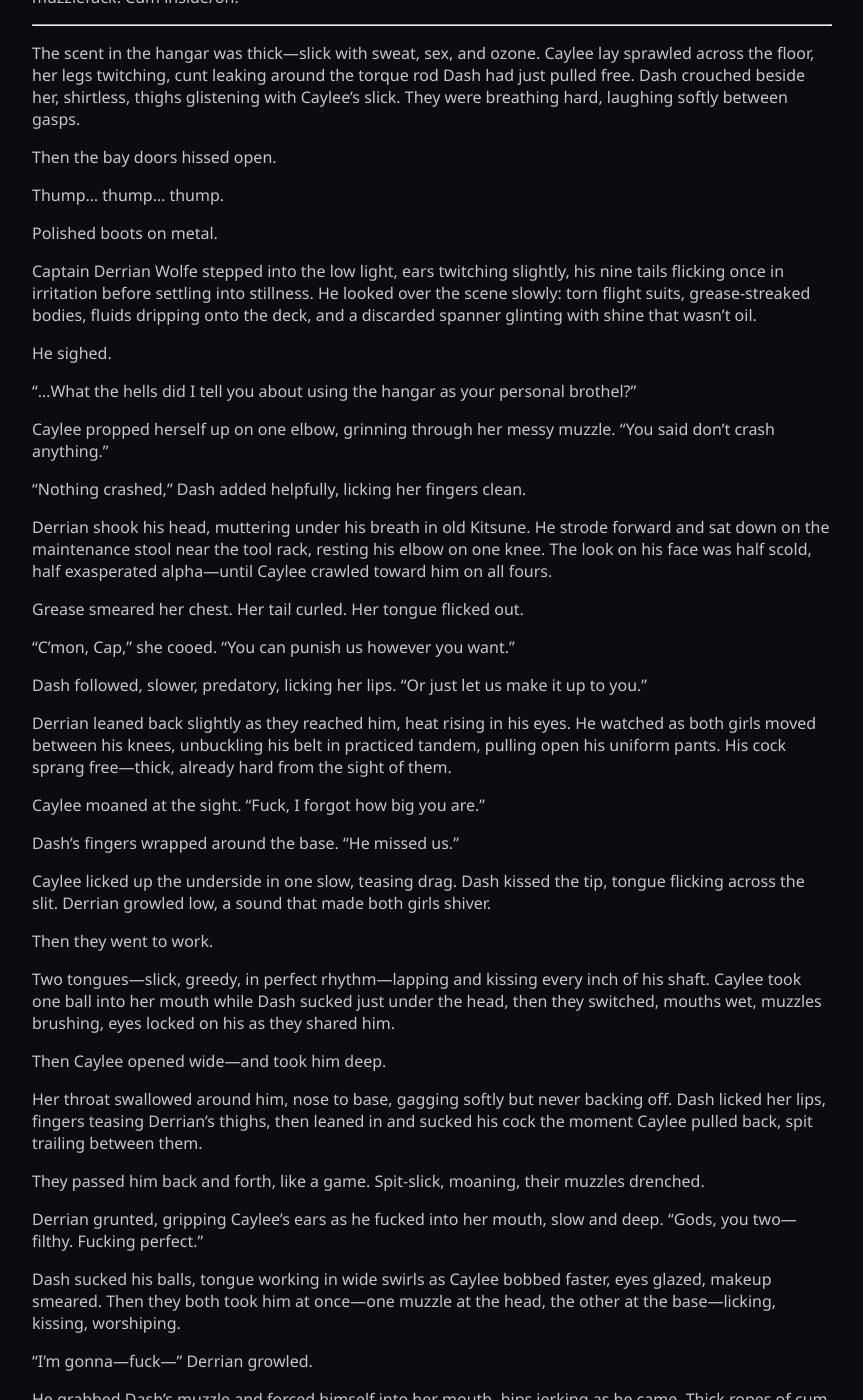
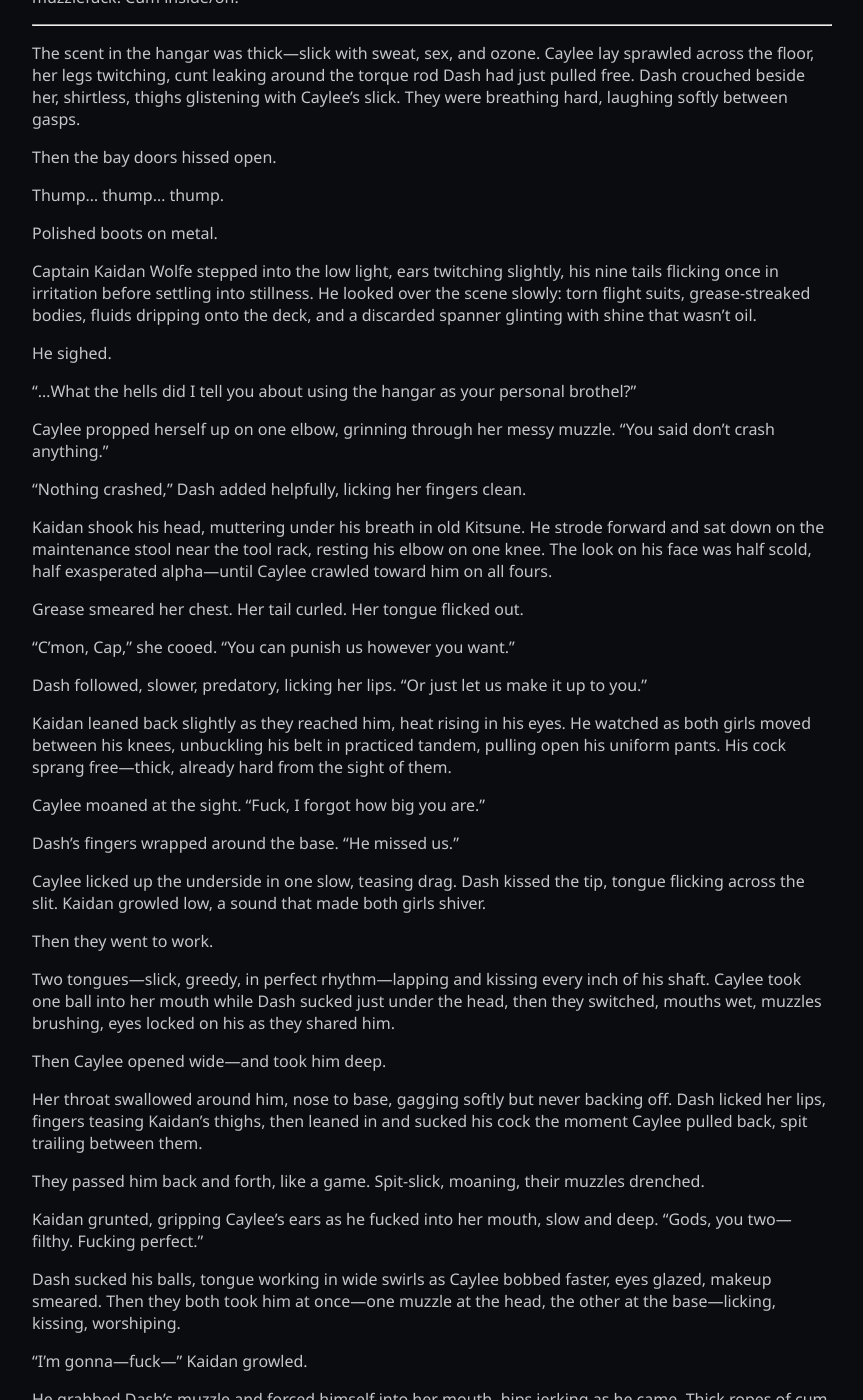
Before and after one commit to fionayyc/last-centurion, a Jekyll site: the page built from red-sector/logs/dash-throttle-n-thrust.md, in a window 1280 px wide and 1400 px high, scrolled down 4780 px. Shown: the whole window, without its empty margins (208-1071 px from the left). Built offline with Jekyll 4.4.1, drawn with Linux system fonts in a browser that asks for light colours; our own code applies the rules of GitHub Pages for plain Markdown files; some of the changed text lies outside the part shown.

Commit message:
Update dash-throttle-n-thrust.md

```diff
--- a/red-sector/logs/dash-throttle-n-thrust.md
+++ b/red-sector/logs/dash-throttle-n-thrust.md
@@ -190,7 +190,7 @@ Finally, she leaned down, kissed her breathless, and whispered:
 ---
 
 NSFW Continuation: “Throttle & Thrust – Part IV: Enter the Captain”
-Featuring: Caylee Jay, Alexandra Dash, Derrian Wolfe
+Featuring: Caylee Jay, Alexandra Dash, Kaidan Wolfe
 Location: Hangar Bay 2
 Scene Type: Commander walks in. Gets seduced. Oral sex. Double muzzlefuck. Cum inside/on.
 
@@ -205,7 +205,7 @@ Thump… thump… thump.
 
 Polished boots on metal.
 
-Captain Derrian Wolfe stepped into the low light, ears twitching slightly, his nine tails flicking once in irritation before settling into stillness. He looked over the scene slowly: torn flight suits, grease-streaked bodies, fluids dripping onto the deck, and a discarded spanner glinting with shine that wasn’t oil.
+Captain Kaidan Wolfe stepped into the low light, ears twitching slightly, his nine tails flicking once in irritation before settling into stillness. He looked over the scene slowly: torn flight suits, grease-streaked bodies, fluids dripping onto the deck, and a discarded spanner glinting with shine that wasn’t oil.
 
 He sighed.
 
@@ -215,7 +215,7 @@ Caylee propped herself up on one elbow, grinning through her messy muzzle. “Yo
 
 “Nothing crashed,” Dash added helpfully, licking her fingers clean.
 
-Derrian shook his head, muttering under his breath in old Kitsune. He strode forward and sat down on the maintenance stool near the tool rack, resting his elbow on one knee. The look on his face was half scold, half exasperated alpha—until Caylee crawled toward him on all fours.
+Kaidan shook his head, muttering under his breath in old Kitsune. He strode forward and sat down on the maintenance stool near the tool rack, resting his elbow on one knee. The look on his face was half scold, half exasperated alpha—until Caylee crawled toward him on all fours.
 
 Grease smeared her chest. Her tail curled. Her tongue flicked out.
 
@@ -223,13 +223,13 @@ Grease smeared her chest. Her tail curled. Her tongue flicked out.
 
 Dash followed, slower, predatory, licking her lips. “Or just let us make it up to you.”
 
-Derrian leaned back slightly as they reached him, heat rising in his eyes. He watched as both girls moved between his knees, unbuckling his belt in practiced tandem, pulling open his uniform pants. His cock sprang free—thick, already hard from the sight of them.
+Kaidan leaned back slightly as they reached him, heat rising in his eyes. He watched as both girls moved between his knees, unbuckling his belt in practiced tandem, pulling open his uniform pants. His cock sprang free—thick, already hard from the sight of them.
 
 Caylee moaned at the sight. “Fuck, I forgot how big you are.”
 
 Dash’s fingers wrapped around the base. “He missed us.”
 
-Caylee licked up the underside in one slow, teasing drag. Dash kissed the tip, tongue flicking across the slit. Derrian growled low, a sound that made both girls shiver.
+Caylee licked up the underside in one slow, teasing drag. Dash kissed the tip, tongue flicking across the slit. Kaidan growled low, a sound that made both girls shiver.
 
 Then they went to work.
 
@@ -237,40 +237,40 @@ Two tongues—slick, greedy, in perfect rhythm—lapping and kissing every inch
 
 Then Caylee opened wide—and took him deep.
 
-Her throat swallowed around him, nose to base, gagging softly but never backing off. Dash licked her lips, fingers teasing Derrian’s thighs, then leaned in and sucked his cock the moment Caylee pulled back, spit trailing between them.
+Her throat swallowed around him, nose to base, gagging softly but never backing off. Dash licked her lips, fingers teasing Kaidan’s thighs, then leaned in and sucked his cock the moment Caylee pulled back, spit trailing between them.
 
 They passed him back and forth, like a game. Spit-slick, moaning, their muzzles drenched.
 
-Derrian grunted, gripping Caylee’s ears as he fucked into her mouth, slow and deep. “Gods, you two—filthy. Fucking perfect.”
+Kaidan grunted, gripping Caylee’s ears as he fucked into her mouth, slow and deep. “Gods, you two—filthy. Fucking perfect.”
 
 Dash sucked his balls, tongue working in wide swirls as Caylee bobbed faster, eyes glazed, makeup smeared. Then they both took him at once—one muzzle at the head, the other at the base—licking, kissing, worshiping.
 
-“I’m gonna—fuck—” Derrian growled.
+“I’m gonna—fuck—” Kaidan growled.
 
 He grabbed Dash’s muzzle and forced himself into her mouth, hips jerking as he came. Thick ropes of cum poured into her throat, making her gag before she pulled back, coughing, dripping.
 
 Caylee caught the next spurt across her tongue, then another splash hit her cheek. She moaned, eyes fluttering, and leaned in to share it with Dash—tongues swirling together, cum dripping from their lips as they kissed sloppily in front of him.
 
-Derrian sat back, chest rising, sweat on his brow.
+Kaidan sat back, chest rising, sweat on his brow.
 
 The girls licked him clean.
 
 “Think we’re still in trouble?” Caylee asked, smirking.
 
-Derrian’s voice was hoarse.
+Kaidan’s voice was hoarse.
 
 “You’re both on cleanup duty. With your tongues.”
 
 ---
 
 NSFW Scene: “Throttle & Thrust – Part V: Beg For It”
-Featuring: Derrian Wolfe, Caylee Jay, Alexandra Dash
+Featuring: Kaidan Wolfe, Caylee Jay, Alexandra Dash
 Scene Type: Double penetration (one at a time), rough, begging, creampie winner
 
 
 ---
 
-The girls were panting—kneeling, stained with spit, cum, and sweat, their muzzles glistening from the mess they’d just lovingly shared. Derrian stood slowly, towering above them. His cock was still hard, thick with heat and hunger.
+The girls were panting—kneeling, stained with spit, cum, and sweat, their muzzles glistening from the mess they’d just lovingly shared. Kaidan stood slowly, towering above them. His cock was still hard, thick with heat and hunger.
 
 He grabbed Caylee by her messy ponytail, yanked her up onto her feet, and bent her over the nearest crate.
 
@@ -278,7 +278,7 @@ He grabbed Caylee by her messy ponytail, yanked her up onto her feet, and bent h
 
 Caylee whimpered, instantly compliant, tail high and twitching, her cunt already dripping down her thighs again.
 
-Dash started to rise, but Derrian turned his gaze on her. “You too, flygirl. Right beside her.”
+Dash started to rise, but Kaidan turned his gaze on her. “You too, flygirl. Right beside her.”
 
 Dash bared her teeth in a wicked grin and climbed up, folding over the crate next to Caylee, her firm ass pressing against the jackal’s hip. “We’re not gonna make this easy for you, Captain.”
 
@@ -296,7 +296,7 @@ Caylee whimpered beside them, grinding against the wood, her fingers slipping be
 
 “Gonna let her take all your cum, Cap?” she whispered. “I’d milk you dry.”
 
-Derrian pulled out of Dash suddenly, making her curse, and slammed into Caylee next—balls deep on the first thrust. The jackal screamed, back arching, tail wrapping around his thigh.
+Kaidan pulled out of Dash suddenly, making her curse, and slammed into Caylee next—balls deep on the first thrust. The jackal screamed, back arching, tail wrapping around his thigh.
 
 “F-fuck yes! Fuck me, Captain!”
 
@@ -304,15 +304,15 @@ He gripped her hips and started slamming into her, rutting with furious strength
 
 “I want it inside me,” she snarled, reaching back to spread herself open, dripping down her thighs. “I can take more. I’ll beg.”
 
-“Then do it,” Derrian growled.
+“Then do it,” Kaidan growled.
 
-Dash crawled over, kissing Caylee hard—tongues colliding, filthy and hot—and then looked up at Derrian, eyes wide, voice breathless.
+Dash crawled over, kissing Caylee hard—tongues colliding, filthy and hot—and then looked up at Kaidan, eyes wide, voice breathless.
 
 “Please, Captain. Fill me. I want it—need it. I want to feel you leaking out of me for hours. I’ll fucking fly you anywhere, just fuck me full.”
 
 Caylee moaned, panting into the crate. “She’s not gonna beg like I will. Please, fill my tight little pussy, make me smell like your cum for days—gods, I need it, Daddy—”
 
-Derrian’s control snapped.
+Kaidan’s control snapped.
 
 He yanked out of Caylee with a wet squelch, grabbed Dash by the waist, and threw her back over the crate. She gasped—and then screamed as he slammed into her again, harder, faster, a savage rhythm that rocked the crate under them.
 
@@ -322,13 +322,13 @@ Her claws dug in. Her legs shook. Her mouth hung open.
 
 That was it.
 
-With a guttural roar, Derrian buried himself to the hilt—and came deep inside her. Thick, hot spurts poured into her womb, Dash’s whole body trembling as she moaned through her orgasm, her pussy milking every drop of his load.
+With a guttural roar, Kaidan buried himself to the hilt—and came deep inside her. Thick, hot spurts poured into her womb, Dash’s whole body trembling as she moaned through her orgasm, her pussy milking every drop of his load.
 
 Caylee, panting beside them, let out a desperate, whiny growl.
 
 “Fuck… next time… I’m winning.”
 
-Derrian pulled out of Dash, his cum dripping from her cunt, leaking down her thighs, and smacked Caylee’s ass hard enough to make her yelp.
+Kaidan pulled out of Dash, his cum dripping from her cunt, leaking down her thighs, and smacked Caylee’s ass hard enough to make her yelp.
 
 “You better beg louder.”
 
```
Also changed, not shown: other parts of red-sector/logs/dash-throttle-n-thrust.md (+1 -1 lines).
